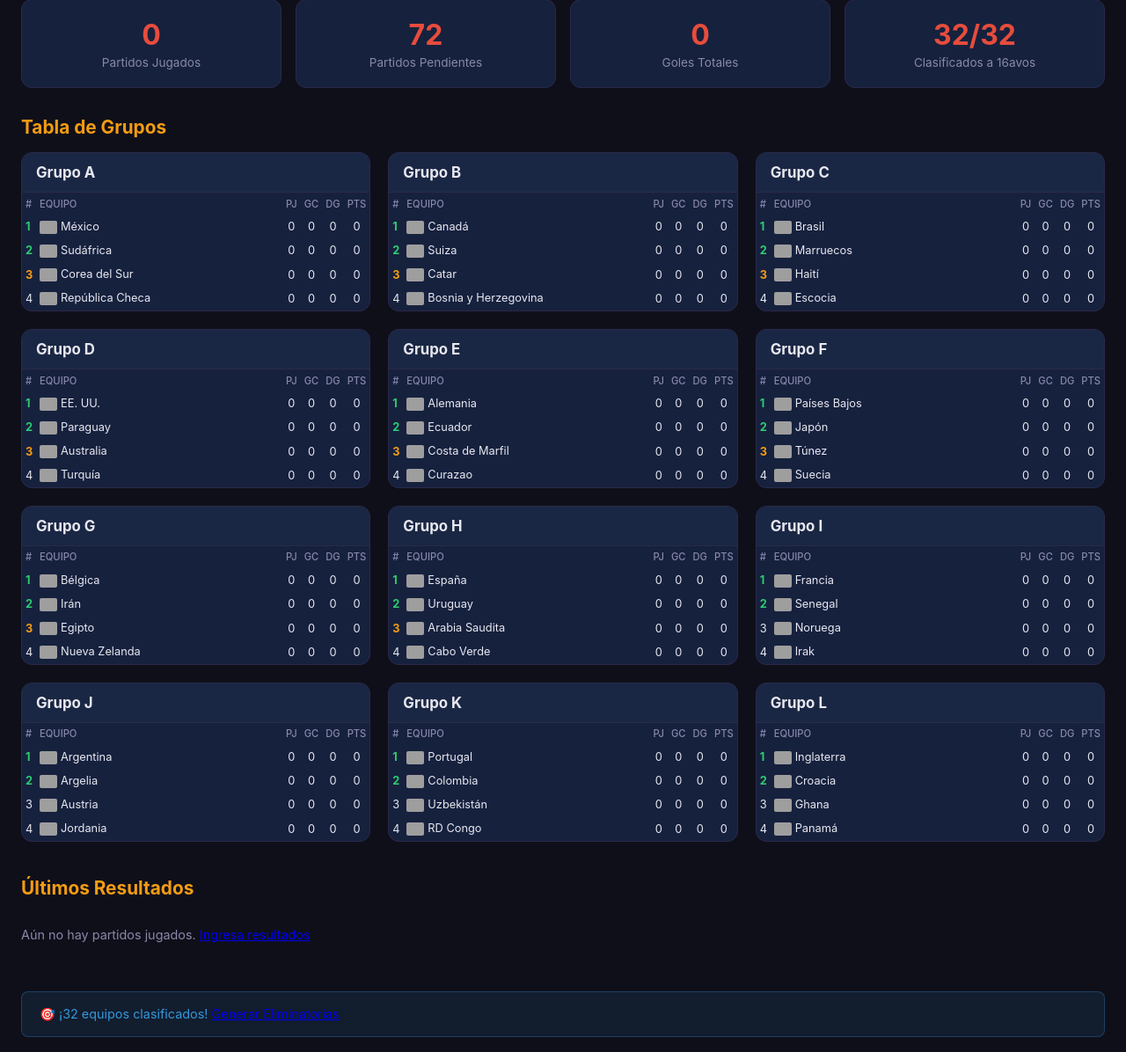
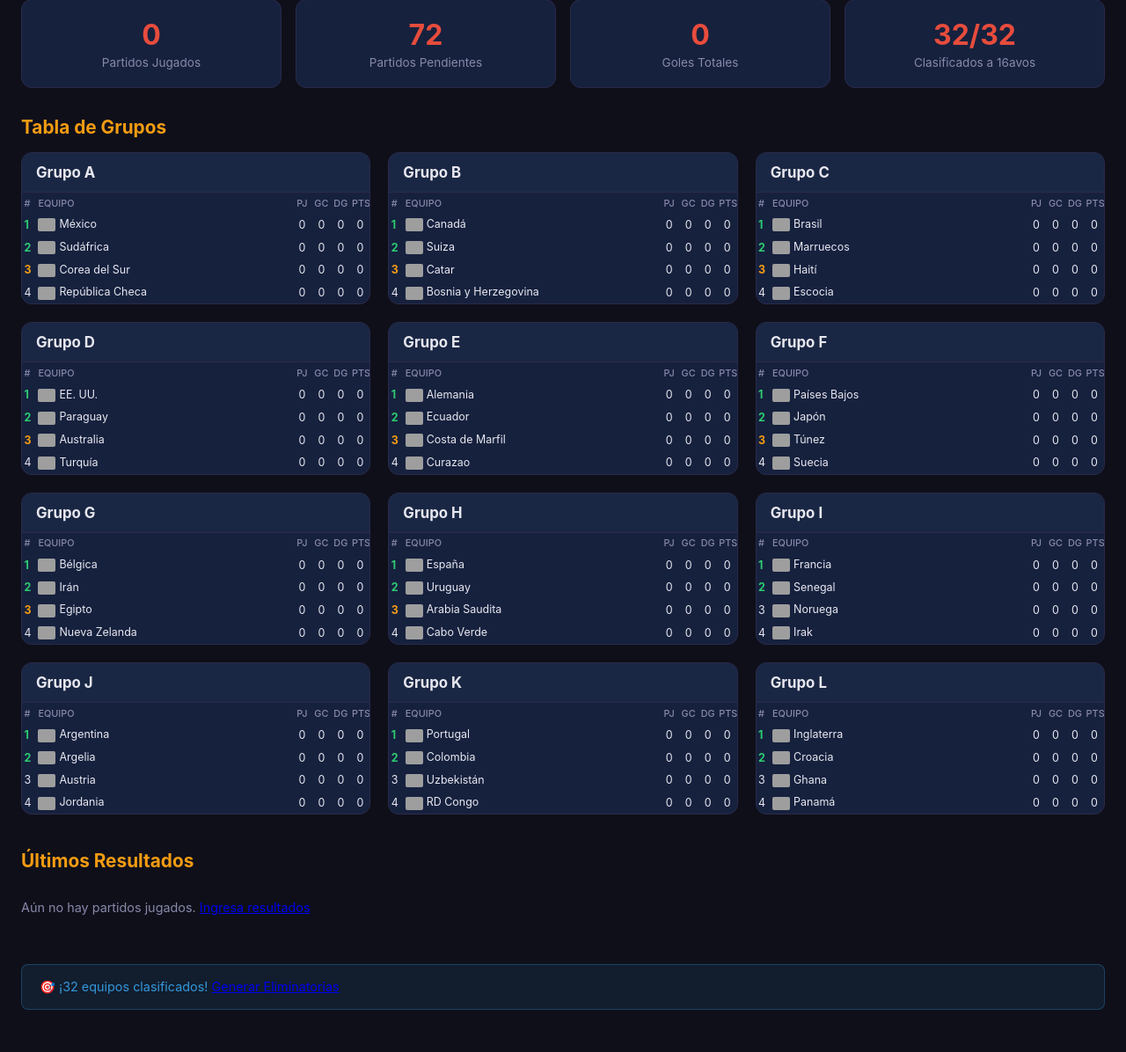
Before and after one commit to ediervillaneda/Mundial2026, a Flask app: page / in a window 1280 px wide. Shown: the part 145-1341 px from the top of the page at 88% size. Run offline with Flask 3, Linux system fonts and the light colour scheme; grey boxes are pictures that could not be loaded.

Commit message:
style: tabla-mini fixed layout, single-line rows, ellipsis on team name

```diff
--- a/static/style.css
+++ b/static/style.css
@@ -138,12 +138,12 @@ h3 { font-size: 1.1rem; margin-bottom: 0.75rem; color: var(--text-muted); }
 .grupo-header:hover { background: var(--border); }
 
 /* Tables */
-.tabla-mini { width: 100%; border-collapse: collapse; font-size: 0.8rem; }
-.tabla-mini th, .tabla-mini td { padding: 0.35rem 0.25rem; text-align: left; }
-.tabla-mini th { color: var(--text-muted); font-weight: 500; font-size: 0.7rem; text-transform: uppercase; }
-.tabla-mini td:first-child { width: 16px; padding-right: 0.1rem; }
-.tabla-mini td:nth-child(2) { min-width: 90px; }
-.tabla-mini td:nth-child(n+3) { text-align: center; width: 20px; padding-left: 0.15rem; padding-right: 0.15rem; }
+.tabla-mini { width: 100%; border-collapse: collapse; font-size: 0.78rem; table-layout: fixed; }
+.tabla-mini th, .tabla-mini td { padding: 0.3rem 0.15rem; text-align: left; white-space: nowrap; overflow: hidden; }
+.tabla-mini th { color: var(--text-muted); font-weight: 500; font-size: 0.68rem; text-transform: uppercase; }
+.tabla-mini td:first-child, .tabla-mini th:first-child { width: 16px; }
+.tabla-mini td:nth-child(2), .tabla-mini th:nth-child(2) { width: auto; text-overflow: ellipsis; }
+.tabla-mini td:nth-child(n+3), .tabla-mini th:nth-child(n+3) { width: 22px; text-align: center; padding-left: 0.1rem; padding-right: 0.1rem; }
 
 .tabla-grupo { width: 100%; border-collapse: collapse; font-size: 0.85rem; }
 .tabla-grupo th, .tabla-grupo td { padding: 0.5rem 0.6rem; text-align: left; }
```
